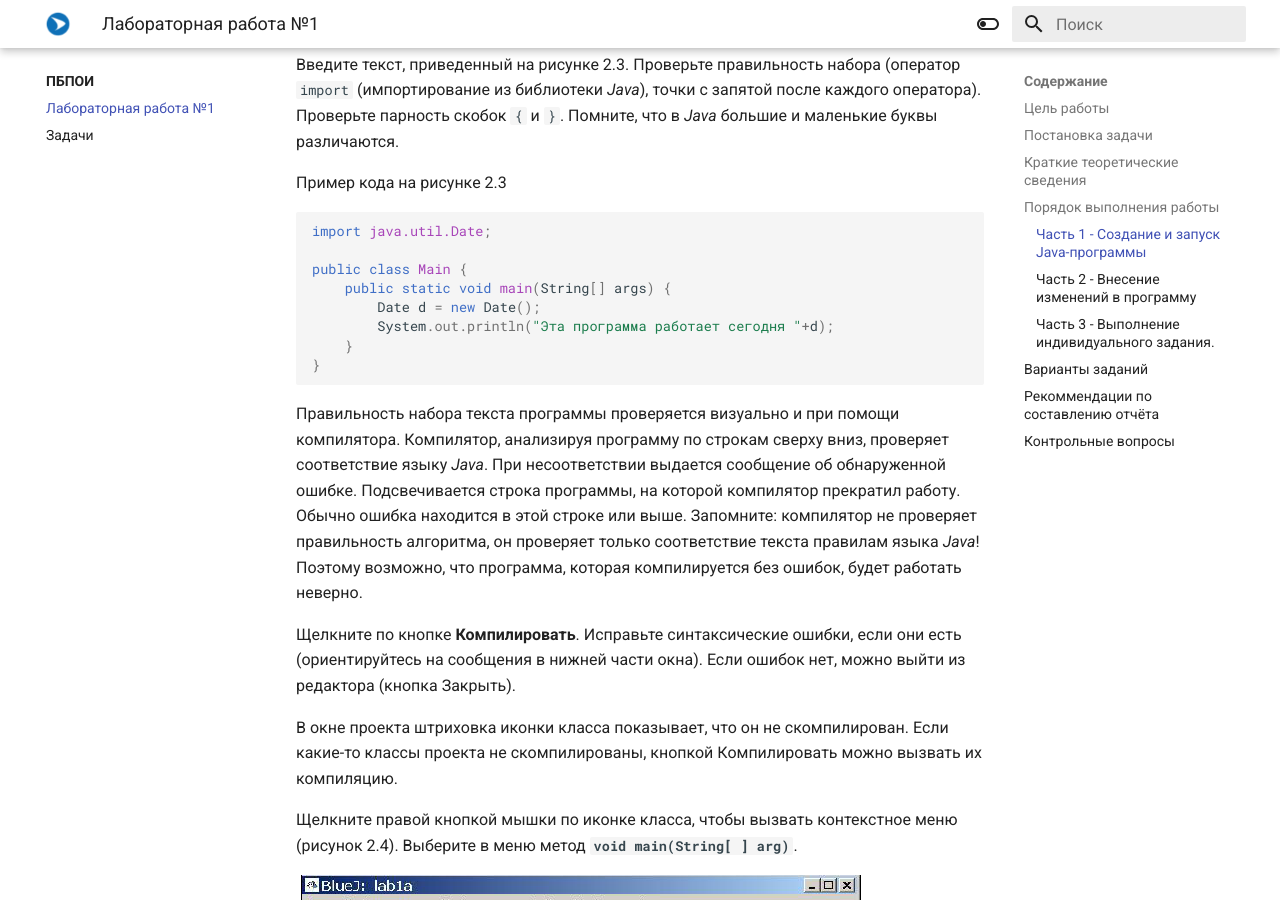
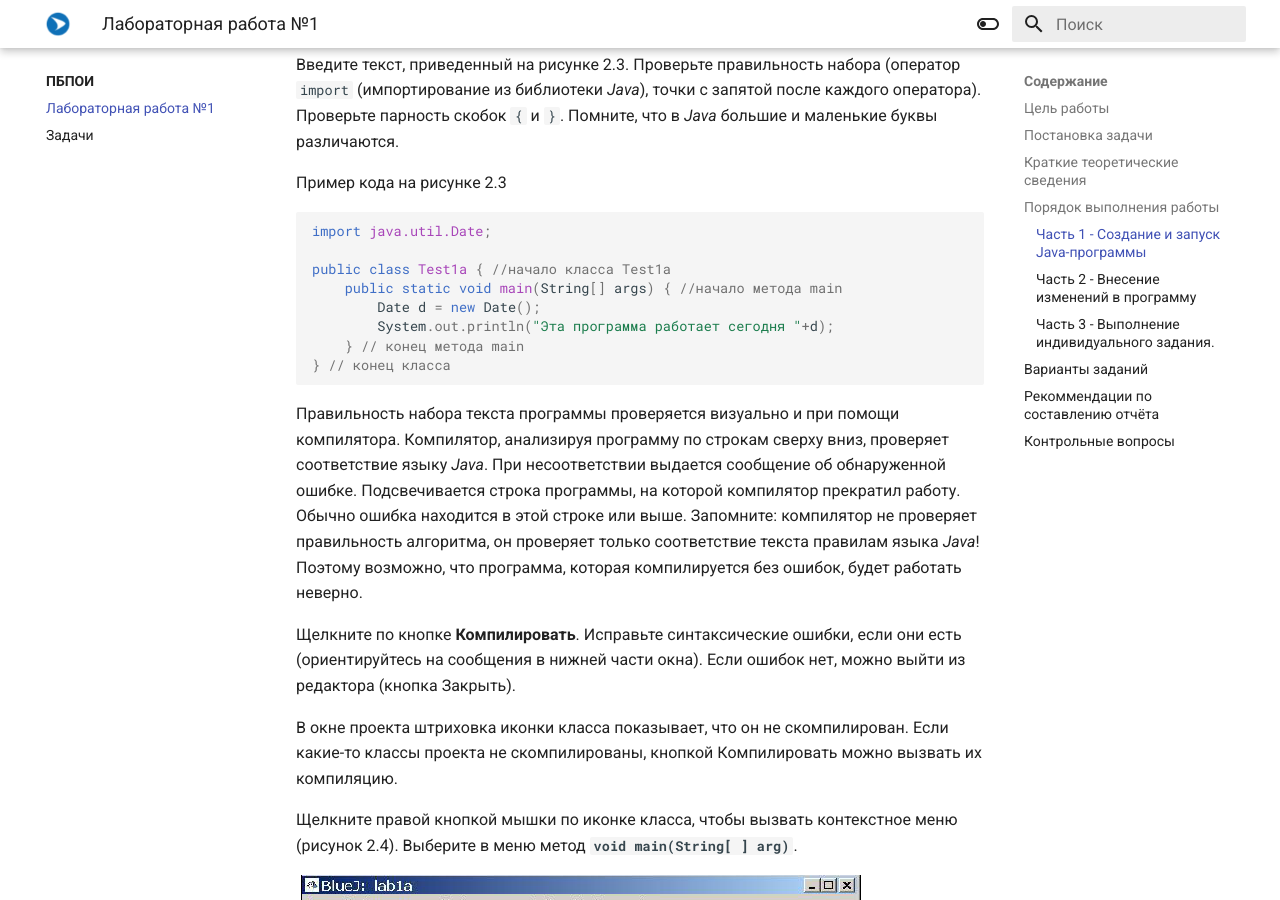
Before and after one commit to readonlyden/Programming-101, an MkDocs documentation site: the page built from docs/ПБПОИ/lab1.md, in a window 1280 px wide and 900 px high, scrolled down 3891 px. Built offline with MkDocs 1.6.1 and Material for MkDocs 9.7.7, drawn with Linux system fonts in a browser that asks for light colours.

Commit message:
Add comments

````diff
--- a/docs/ПБПОИ/lab1.md
+++ b/docs/ПБПОИ/lab1.md
@@ -91,12 +91,13 @@ int d = 3, e, f = 5;
 ```java
 import java.util.Date;
 
-public class Main {
-    public static void main(String[] args) {
+public class Test1a { //начало класса Test1a
+    public static void main(String[] args) { //начало метода main
         Date d = new Date();
         System.out.println("Эта программа работает сегодня "+d);
-    }
-}
+    } // конец метода main
+} // конец класса
+
 ```
 
 Правильность набора текста программы проверяется визуально и при помощи компилятора. Компилятор, анализируя программу по строкам сверху вниз, проверяет соответствие языку *Java*. При несоответствии выдается сообщение об обнаруженной ошибке. Подсвечивается строка программы, на которой компилятор прекратил работу. Обычно ошибка находится в этой строке или выше. Запомните: компилятор не проверяет правильность алгоритма, он проверяет только соответствие текста правилам языка *Java*! Поэтому возможно, что программа, которая компилируется без ошибок, будет работать неверно.
````
